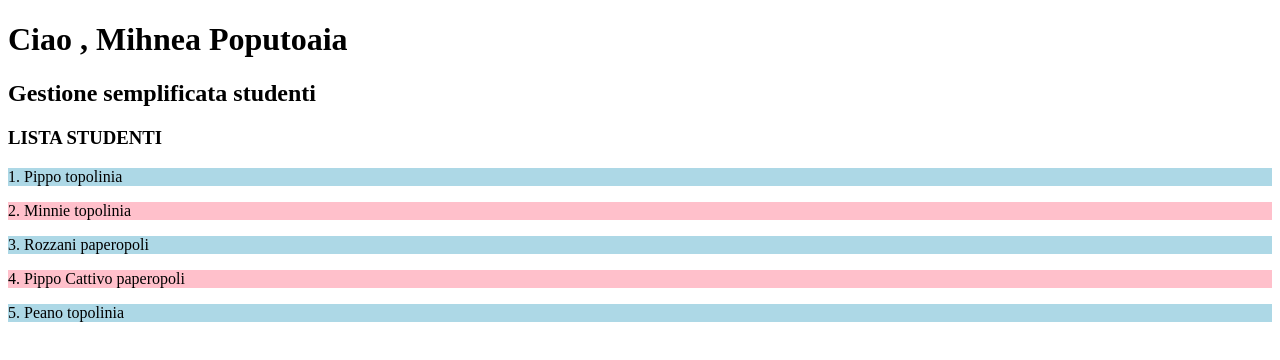
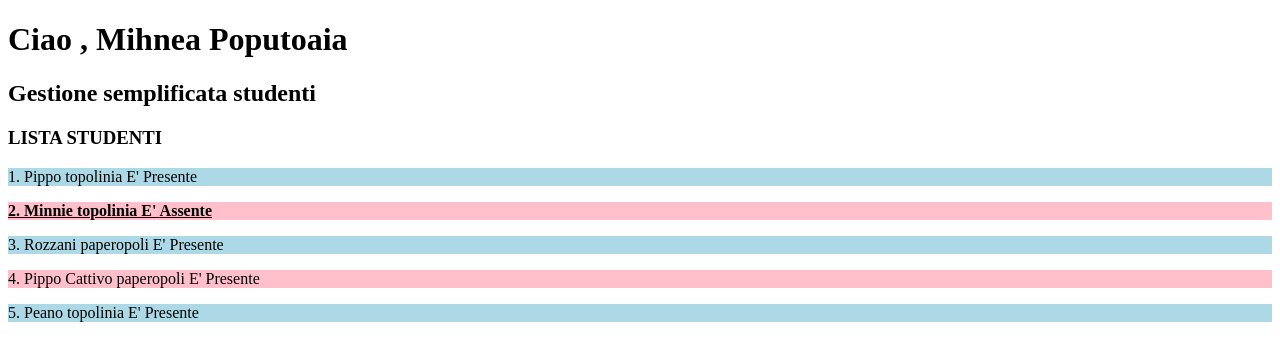
Before and after one commit to miner3001/angular-students, an Angular app: page / in a window 1280 px wide. Shown: the top 360 px of the page. Built offline with nearby package versions, Linux system fonts and the light colour scheme.

Commit message:
Utilizzato ngif per scrivere se lo studente è presente o assente

```diff
--- a/src/app/student/student.html
+++ b/src/app/student/student.html
@@ -2,6 +2,11 @@
     <p
      [ngStyle]="{'backgroundColor': item.gender == 'f' ? FEMALE_COLOR : MALE_COLOR}"
      [ngClass]="{'absent': !item.present}">
-     {{$index+1}}. {{item.name}} {{item.city}}
+     {{$index+1}}. {{item.name}} {{item.city}} E'
+     @if (item.present){
+        <span>Presente</span>
+     }@else{
+        <span>Assente</span>
+     }
     </p>
 }
--- a/src/app/student/student.ts
+++ b/src/app/student/student.ts
@@ -11,11 +11,11 @@ export class Student {
   MALE_COLOR ="lightblue";
   FEMALE_COLOR="pink";
   students: any[]=[
-    {name: "Pippo ",city:"topolinia",gender:"m",present:"true"},
-    {name: "Minnie ",city:"topolinia",gender:"f",present:"false"},
-    {name: "Rozzani ",city:"paperopoli",gender:"m",present:"true"},
-    {name: "Pippo Cattivo ",city:"paperopoli",gender:"f",present:"true"},
-    {name: "Peano",city:"topolinia",gender:"m",present:"true"}
+    {name: "Pippo ",city:"topolinia",gender:"m",present:true},
+    {name: "Minnie ",city:"topolinia",gender:"f",present:false},
+    {name: "Rozzani ",city:"paperopoli",gender:"m",present:true},
+    {name: "Pippo Cattivo ",city:"paperopoli",gender:"f",present:true},
+    {name: "Peano",city:"topolinia",gender:"m",present:true}
 
   ]
 }
```
